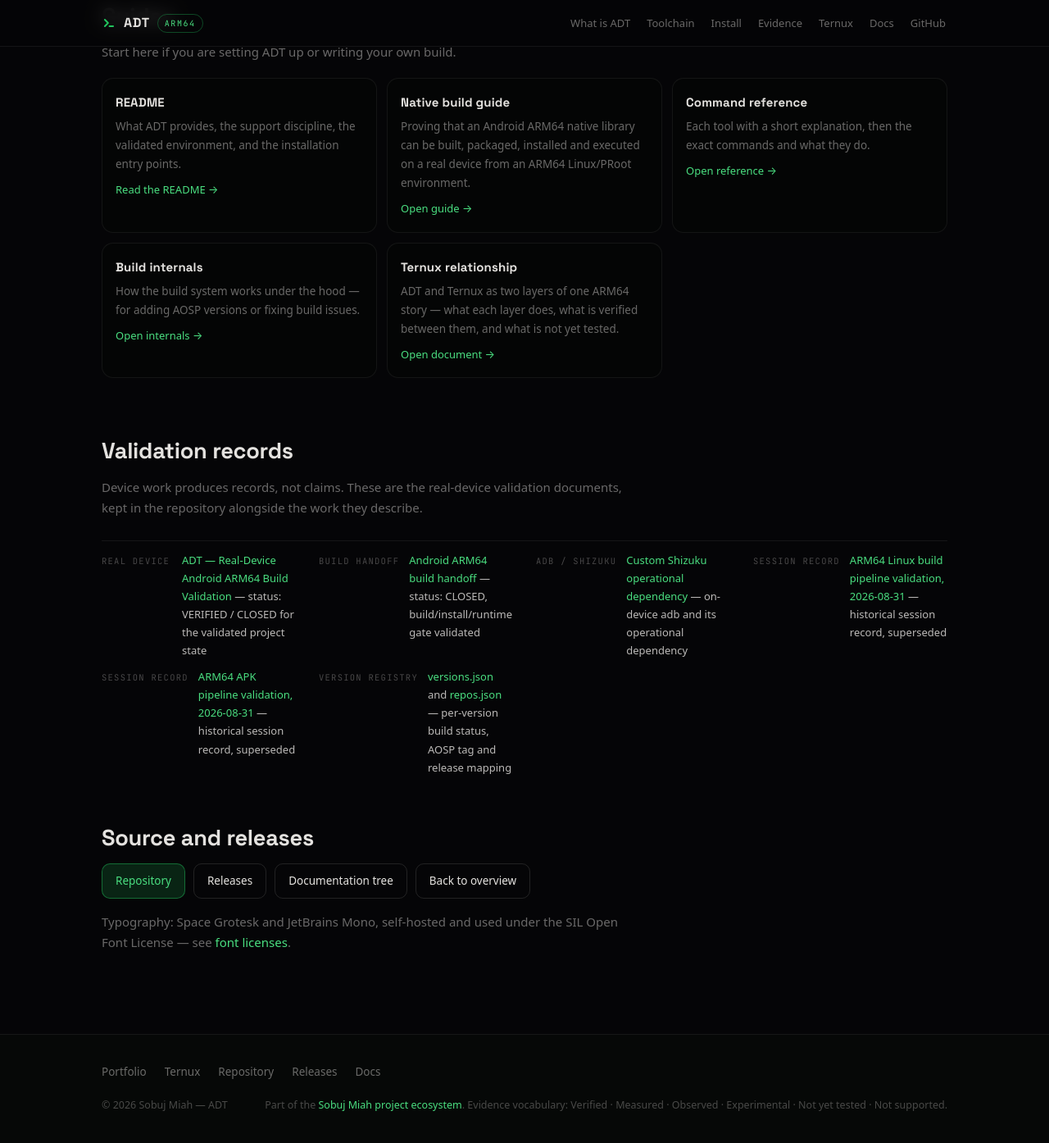
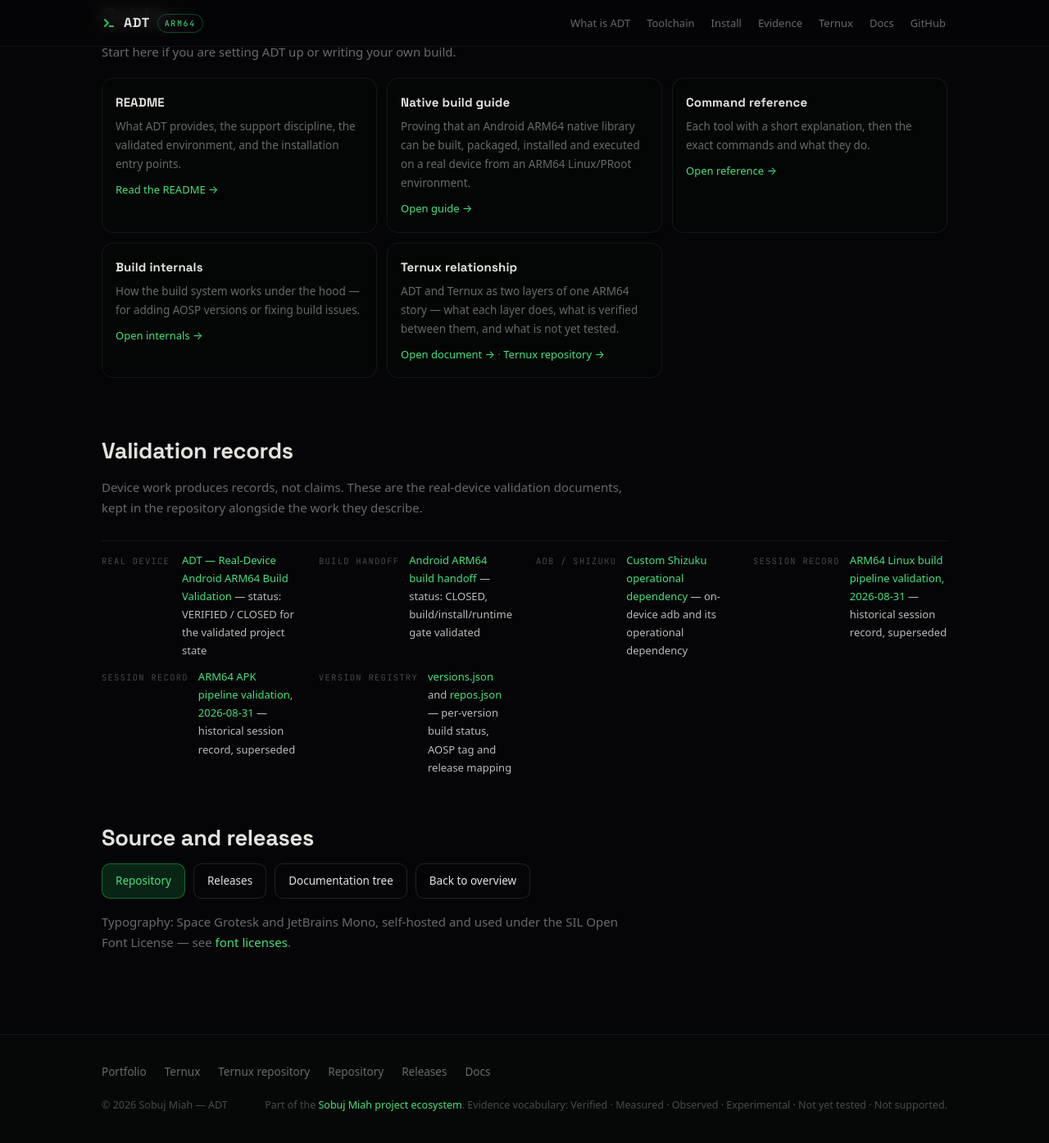
Before and after one commit to soobujmiah/adt, a Jekyll site: the page built from docs/index.html, in a window 1280 px wide and 1400 px high, scrolled down 422 px. Shown: the top 1394 px of the window at 82% size. Built offline with Jekyll 4.4.1, drawn with Linux system fonts in a browser that asks for light colours.

Commit message:
docs(site): connect the Ternux repository everywhere the Ternux site is named
The ecosystem row linked Ternux's site but not its code, and the Ternux
relationship card linked the ADT-side document only. Both now point at the
repository, so the five ecosystem targets - Ternux site, Ternux repository,
Portfolio, ADT repository, ADT documentation - are reachable from the docs.

```diff
--- a/_includes/footer.html
+++ b/_includes/footer.html
@@ -3,6 +3,7 @@
     <ul class="eco">
       <li><a href="https://soobujmiah.github.io/">Portfolio</a></li>
       <li><a href="https://soobujmiah.github.io/ternux/">Ternux</a></li>
+      <li><a href="https://github.com/soobujmiah/ternux">Ternux repository</a></li>
       <li><a href="https://github.com/soobujmiah/adt">Repository</a></li>
       <li><a href="https://github.com/soobujmiah/adt/releases">Releases</a></li>
       <li><a href="{{ site.baseurl }}/docs/">Docs</a></li>
--- a/docs/index.html
+++ b/docs/index.html
@@ -43,7 +43,8 @@ description: "ADT documentation — native build guide, real-device validation r
       <h3>Ternux relationship</h3>
       <p>ADT and Ternux as two layers of one ARM64 story — what each layer does, what is
          verified between them, and what is not yet tested.</p>
-      <p class="more"><a href="https://github.com/soobujmiah/adt/blob/main/docs/TERNUX_RELATIONSHIP.md">Open document →</a></p>
+      <p class="more"><a href="https://github.com/soobujmiah/adt/blob/main/docs/TERNUX_RELATIONSHIP.md">Open document →</a>
+         · <a href="https://github.com/soobujmiah/ternux">Ternux repository →</a></p>
     </article>
   </div>
 </section>
```
